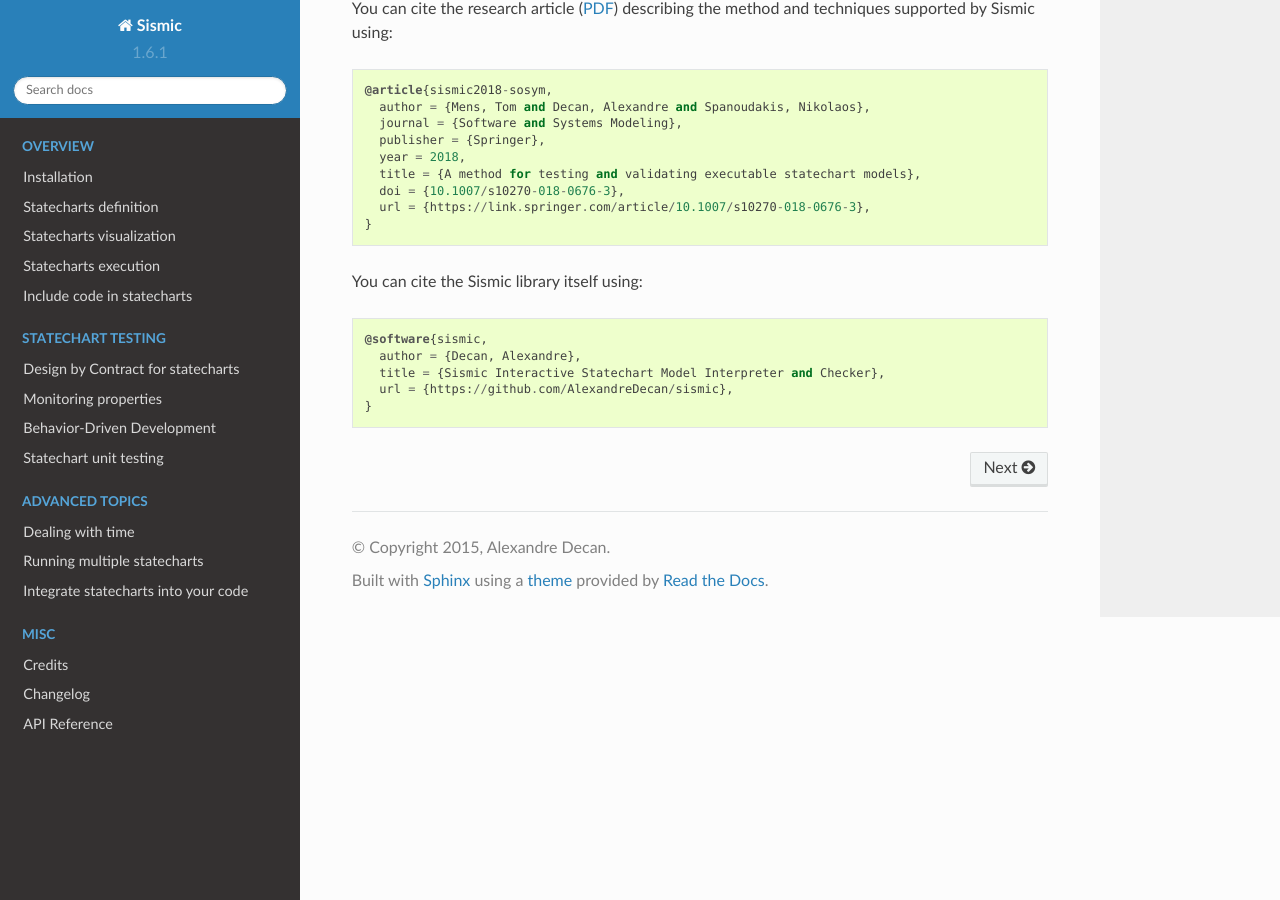
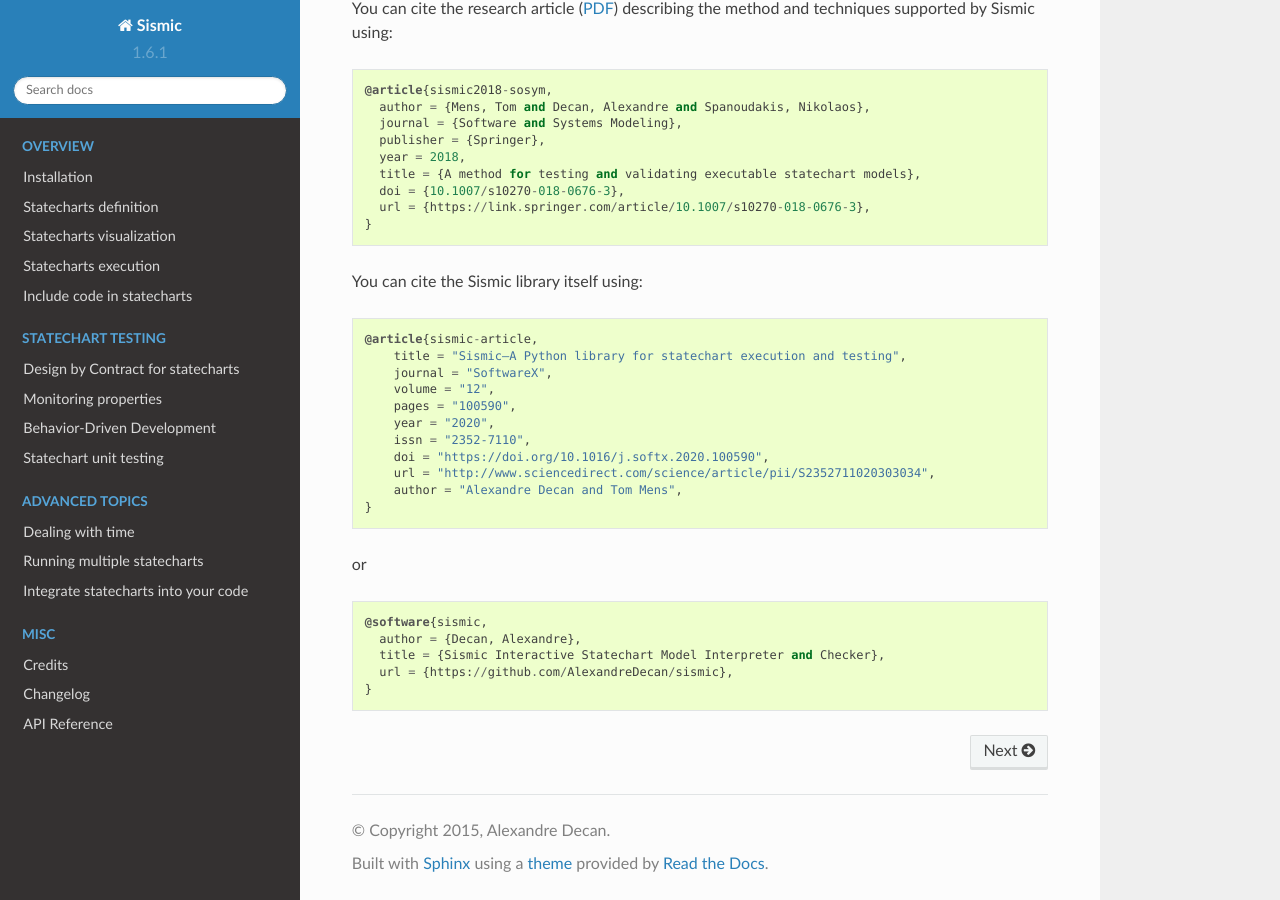
Before and after one commit to AlexandreDecan/sismic, a Sphinx documentation site: the page built from docs/index.rst, in a window 1280 px wide and 900 px high, scrolled down 3411 px. Built offline with Sphinx 7.4.7 and the Read the Docs theme 2.0.0, drawn with Linux system fonts in a browser that asks for light colours.

Commit message:
SoftwareX paper

```diff
--- a/docs/index.rst
+++ b/docs/index.rst
@@ -125,6 +125,22 @@
 
 .. code::
 
+    @article{sismic-article,
+        title = "Sismic—A Python library for statechart execution and testing",
+        journal = "SoftwareX",
+        volume = "12",
+        pages = "100590",
+        year = "2020",
+        issn = "2352-7110",
+        doi = "https://doi.org/10.1016/j.softx.2020.100590",
+        url = "http://www.sciencedirect.com/science/article/pii/S2352711020303034",
+        author = "Alexandre Decan and Tom Mens",
+    }
+
+or
+
+.. code::
+
     @software{sismic,
       author = {Decan, Alexandre},
       title = {Sismic Interactive Statechart Model Interpreter and Checker},
```
Also changed, not shown: README.rst (+17 -0 lines).
